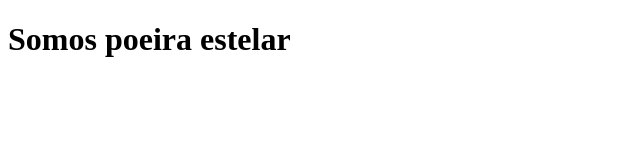
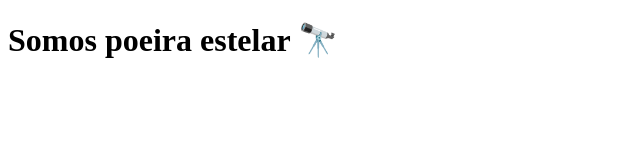
Before and after one commit to Gabrija81/clone-tabnews, a Next.js app: page / in a window 1280 px wide. Shown: the top 160 px of the page, without its empty margins (0-640 px from the left). Built offline with nearby package versions, Linux system fonts and the light colour scheme.

Commit message:
alterado texto da página inicial🔭

```diff
--- a/pages/index.js
+++ b/pages/index.js
@@ -1,5 +1,5 @@
 function Home() {
-    return <h1>Somos poeira estelar</h1>
+    return <h1>Somos poeira estelar 🔭</h1>
 }
 
 export default Home;
```
